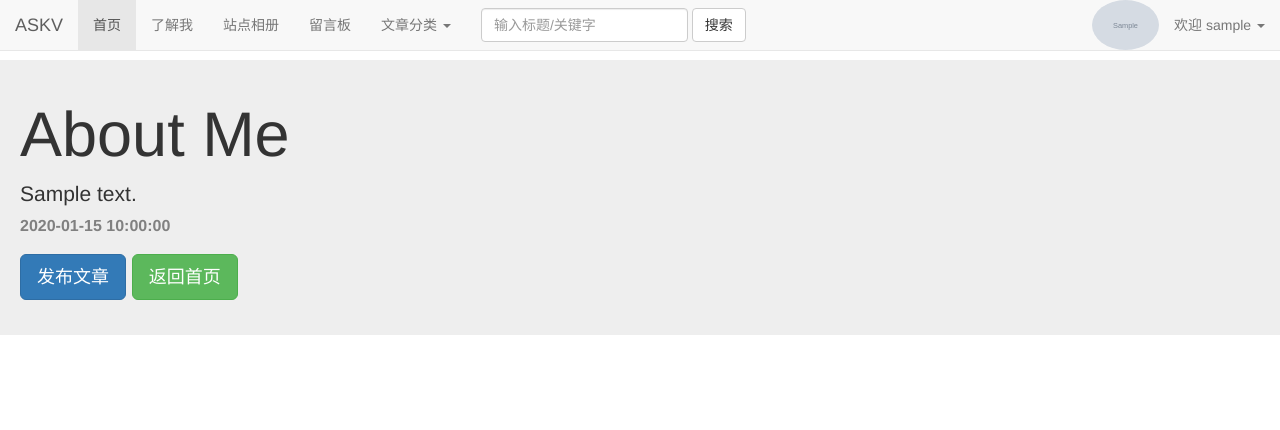
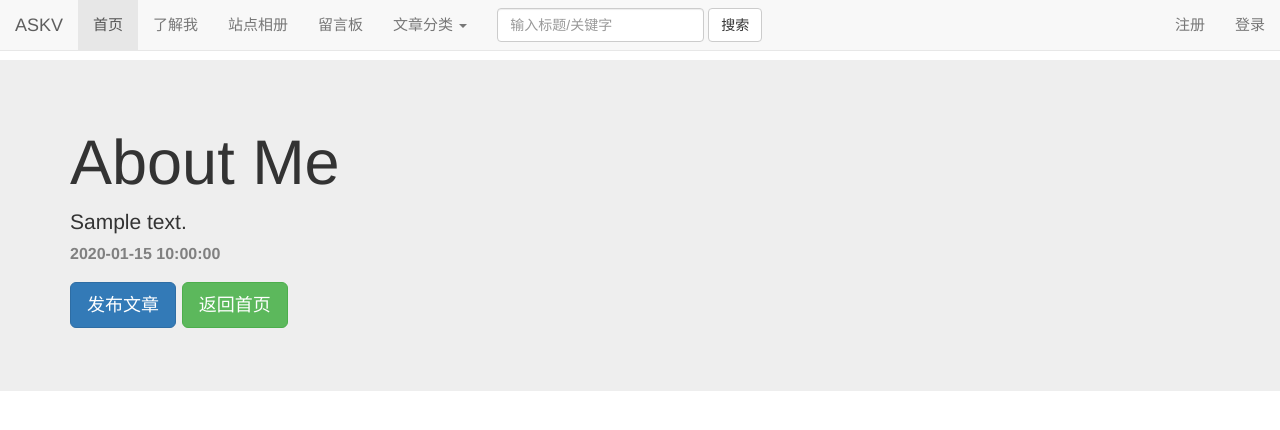
Before and after one commit to aikey2022/minipress, a Flask app: page /aboutme in a window 1280 px wide. Shown: the top 430 px of the page. Run offline with Flask 2, Linux system fonts and the light colour scheme; the visitor is signed in with stand-in values (Sample User, id 1); tables that the repository leaves empty hold one stand-in row (values such as "Sample post"); grey boxes marked "Sample" are stand-in pictures; some libraries are stand-ins or nearby versions.

Commit message:
优化首页显示

```diff
--- a/apps/about/about_v1.py
+++ b/apps/about/about_v1.py
@@ -13,6 +13,13 @@
 
 @about_bp.route('/aboutme', endpoint="aboutme",methods=['GET'])
 def aboutme():
+    uid = session.get('uid')
+    if uid and cache.get(str(uid)):
+        user = User.query.filter(User.id == uid).first()
+        g.user =user
+    else:
+        g.user = None
+
     about = AboutMe.query.first()
     return render_template('about/show_about.html',user=g.user,types=g.types,about=about)
 
--- a/apps/user/user_v1.py
+++ b/apps/user/user_v1.py
@@ -102,7 +102,7 @@
         return redirect(url_for('user.register'))
 
     # 默认展示注册页面
-    return render_template('user/register.html',form=uform)
+    return render_template('user/register.html',form=uform,types=g.types)
 
 
 @user_bp.route('/login', endpoint="login",methods=['GET', 'POST'])
@@ -144,7 +144,7 @@
         # 登录失败
         return render_template('user/login.html',form=form,types=g.types,error="用户名或者密码错误")
     # 默认展示登陆页面
-    return render_template('user/login.html',form=form)
+    return render_template('user/login.html',form=form,types=g.types)
 
 
 # 退出登录
--- a/static/css/icon.css
+++ b/static/css/icon.css
@@ -5,3 +5,12 @@
     overflow: hidden;
     height: 50px;
 }
+
+/*所有a标签样式调整*/
+a{
+    text-decoration: none;
+    font-size: 15px;
+    color: black;
+}
+
+a:hover a:hover, a:visited, a:link, a:active {text-decoration: none;}
--- a/templates/about/show_about.html
+++ b/templates/about/show_about.html
@@ -4,11 +4,15 @@
 
 {% block content %}
 
-<div class="jumbotron" style="padding:20px">
+
+<div class="jumbotron" >
+	<div class="container">
 	<h1>About Me</h1>
 	<p>{{ about.content |safe }} <br /> <span style="color:gray;font-size:16px"><strong> {{ about.create_time}} </strong></span></p>
 
 	<p><a class="btn btn-primary btn-lg" href="{{url_for('article.publish')}}" role="button">发布文章</a> <a class="btn btn-success btn-lg" href="{{url_for('article.articles')}}" role="button">返回首页</a></p>
-  </div>
+	</div>
+</div>
+
 
 {% endblock %}
--- a/templates/base.html
+++ b/templates/base.html
@@ -7,8 +7,8 @@
     <!-- 上述3个meta标签*必须*放在最前面，任何其他内容都*必须*跟随其后！ -->
 	{% block title %} <title>Base Template</title> {% endblock %}
     <!-- Bootstrap -->
-    <link rel="stylesheet" href="../static/bootstrap/css/bootstrap.min.css">
-	<link rel="stylesheet" href="../static/css/icon.css">
+    <link  type="text/css" rel="stylesheet" href="{{url_for('static',filename='bootstrap/css/bootstrap.min.css')}}">
+	<link  type="text/css" rel="stylesheet" href="{{url_for('static',filename='css/icon.css')}}">
 	{% block style %} {% endblock %}
 	{% block  myjs %} {% endblock %}
     <!-- HTML5 shim 和 Respond.js 是为了让 IE8 支持 HTML5 元素和媒体查询（media queries）功能 -->
@@ -91,9 +91,9 @@
 	{% endblock %}
 
     <!-- jQuery (Bootstrap 的所有 JavaScript 插件都依赖 jQuery，所以必须放在前边) -->
-    <script src="../static/jquery/jquery-3.6.0.min.js"></script>
+    <script src="{{url_for('static',filename='jquery/jquery-3.6.0.min.js')}}"></script>
     <!-- 加载 Bootstrap 的所有 JavaScript 插件。你也可以根据需要只加载单个插件。 -->
-    <script src="../static/bootstrap/js/bootstrap.min.js"></script>
+    <script src="{{url_for('static',filename='bootstrap/js/bootstrap.min.js')}}"></script>
 	{% block scripts %}  {% endblock %}
 
   </body>
```
Also changed, not shown: templates/article/index.html (+3 -6 lines).
